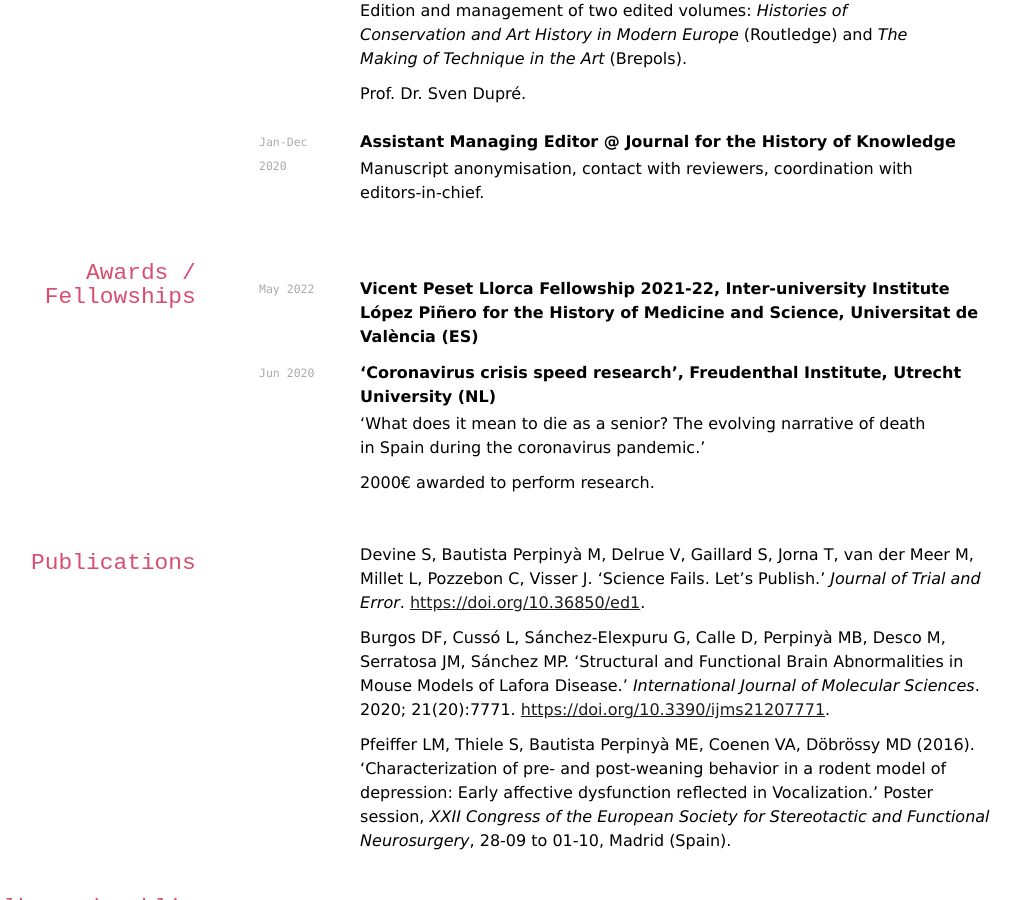
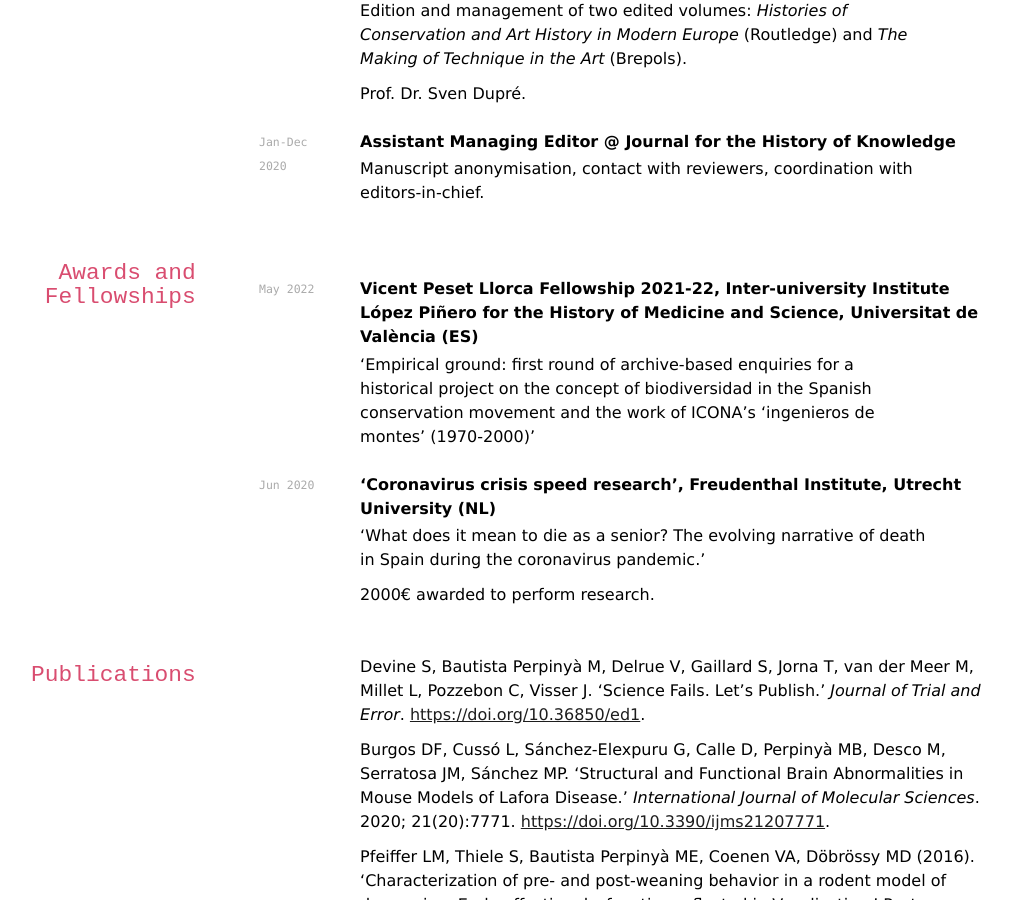
Before and after one commit to elipapa/markdown-cv, a Jekyll site: the page built from index.md, in a window 1280 px wide and 900 px high, scrolled down 2062 px. Shown: the whole window, without its empty margins (73-1094 px from the left). Built offline with Jekyll 4.4.1, drawn with Linux system fonts in a browser that asks for light colours.

Commit message:
Update index.md

```diff
--- a/index.md
+++ b/index.md
@@ -73,9 +73,10 @@ __Editorial Assistant, Project Management @ ARTECHNE, Utrecht University__
 __Assistant Managing Editor @  Journal for the History of Knowledge__
 - Manuscript anonymisation, contact with reviewers, coordination with editors-in-chief.
 
-## Awards / Fellowships
+## Awards and Fellowships
 `May 2022`
 __Vicent Peset Llorca Fellowship 2021-22, Inter-university Institute López Piñero for the History of Medicine and Science, Universitat de València (ES)__
+- 'Empirical ground: first round of archive-based enquiries for a historical project on the concept of biodiversidad in the Spanish conservation movement and the work of ICONA's 'ingenieros de montes' (1970-2000)'
 
 `Jun 2020`
 __'Coronavirus crisis speed research', Freudenthal Institute, Utrecht University (NL)__
```
